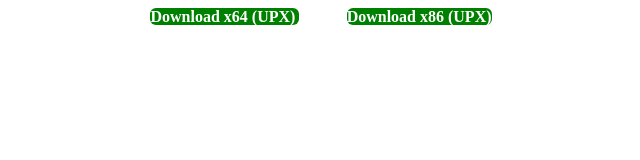
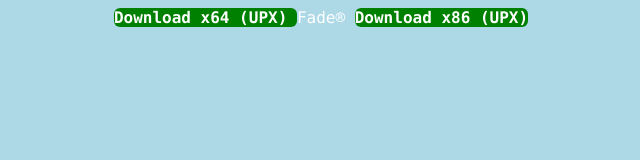
Before and after one commit to bfffggh/fade, a plain HTML site: page index.html in a window 1280 px wide. Shown: the whole page, without its empty margins (319-959 px from the left). Drawn offline with Linux system fonts and the light colour scheme.

Commit message:
Update index.html

```diff
--- a/index.html
+++ b/index.html
@@ -4,7 +4,7 @@
     </title>
     <link rel="icon" type="image/x-icon" href="fade.ico">
 </head>
-<body>
+<body style="background-color:lightblue;font-family:Consolas,monaco,monospace">
     <div class="topbar">
         <center>
             <a href="https://github.com/bfffggh/fade/releases/download/v1.0/fade64.exe" style="background-color:green;border-radius:6px;color:white;text-decoration:none">
```
